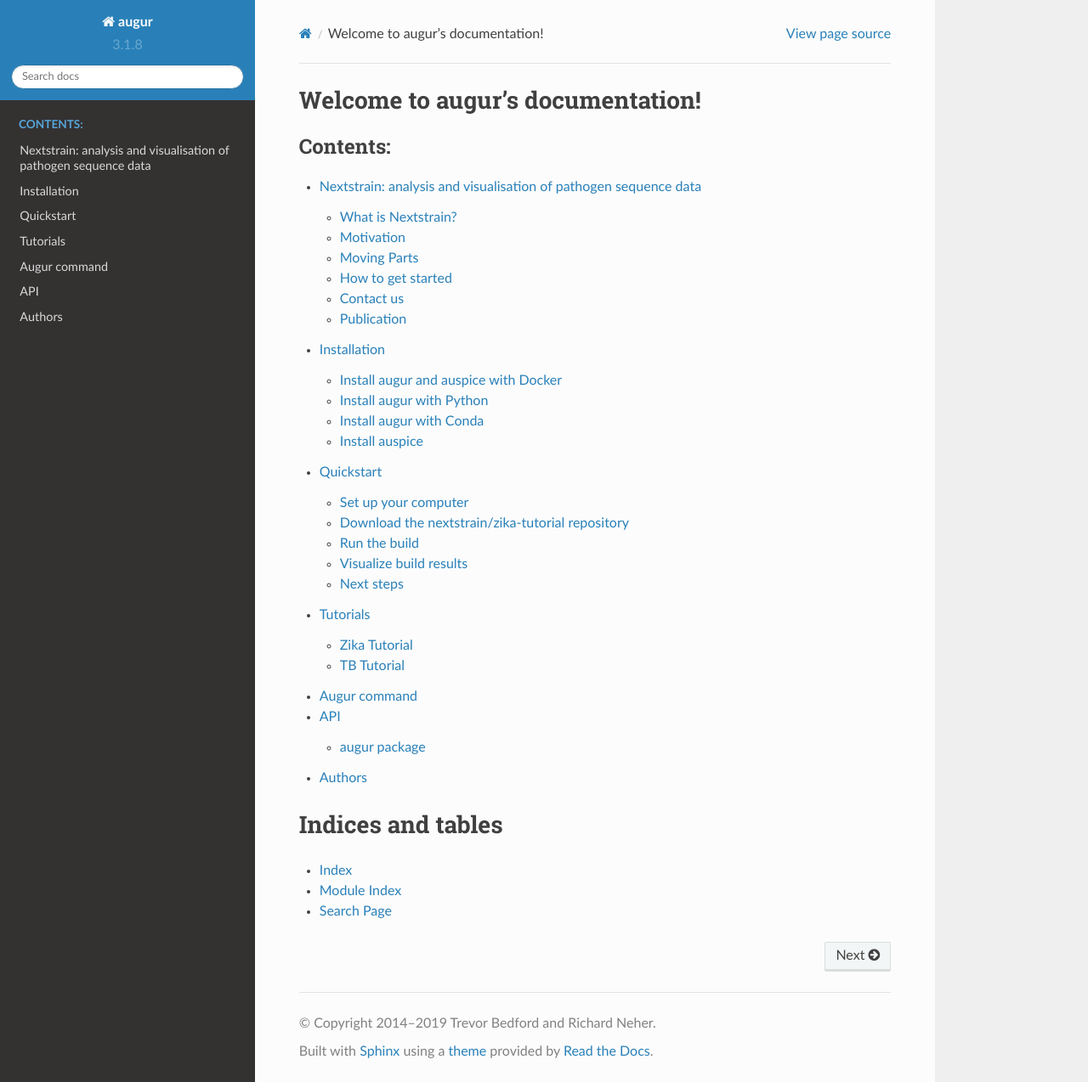
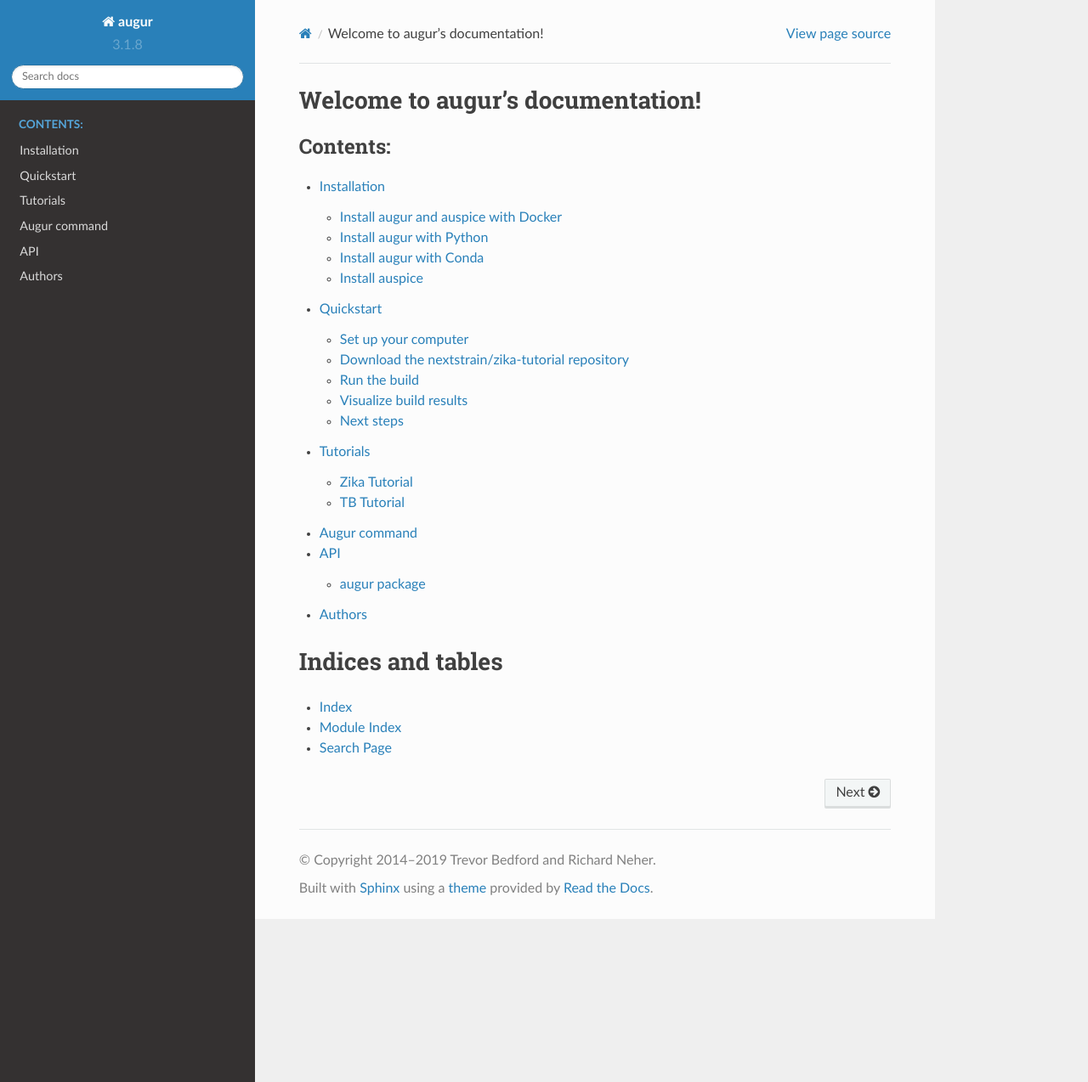
Before and after one commit to nextstrain/augur, a Sphinx documentation site: the page built from docs/index.rst, in a window 1280 px wide and 1274 px high. Shown: the whole window at 85% size. Built offline with Sphinx 7.4.7 and the Read the Docs theme 2.0.0, drawn with Linux system fonts in a browser that asks for light colours; the version number is read from the project's files by our own code; part of the change alters nothing that is shown.

Commit message:
Docs: Remove unrelated introduction to Nextstrain
This was copied over from Nextstrain's docs (some of which apply to
augur), but it doesn't really make sense in this context.  Instead, I'll
adapt some of the current augur README content on the doc home page.

```diff
--- a/docs/index.rst
+++ b/docs/index.rst
@@ -10,7 +10,6 @@ Welcome to augur's documentation!
    :maxdepth: 2
    :caption: Contents:
 
-   introduction
    installation
    quickstart
    tutorials
--- a/docs/introduction.md
+++ /dev/null
@@ -1,48 +0,0 @@
-# Nextstrain: analysis and visualisation of pathogen sequence data
-
-Nextstrain is an open-source project to harness the scientific and public health potential of pathogen genome data. We provide a continually-updated view of publicly available data with powerful analytics and visualizations showing pathogen evolution and epidemic spread. Our goal is to aid epidemiological understanding and improve outbreak response. If you have any questions, or simply want to say hi, please give us a shout at hello@nextstrain.org.
-
-
-### What is Nextstrain?
-
-Nextstrain is a collection of open-source tools to aid in our understanding of pathogen spread and evolution, especially in outbreak scenarios.
-We have designed these in such a way that they can be used with a wide range of data sources, and are easy to replace with your own tooling.
-Broadly speaking, Nextstrain consists of (1) a modular-base bioinformatics pipeline and (2) a web-based visualization program.
-Note that data analyzed outside of Nextstrain can still be visualized here, and similarly the results of Nextstrain-analysis is easily interpretable for further downstream analysis and custom visualizations.
-
-We use these tools to provide a continually-updated view of publicly available data for certain important pathogens such as [influenza](https://www.nextstrain.org/flu), [Ebola](https://www.nextstrain.org/ebola) and [Zika](https://www.nextstrain.org/zika) viruses.
-These data are continually updated whenever new genomes are made available, thus providing the most up-to-date view possible.
-
-
-### Motivation
-
-We built Nextstrain in an attempt to provide a rapid and automatable bioinformatics pipeline for analysis of pathogens in order to better harness the scientific and public health potential of pathogen genome data.
-Open sharing of derived data (such as phylogenies and transmission reconstructions) through [nextstrain.org](https://www.nextstrain.org) is a core priority.
-There is now a growing community of researchers using these tools, with a focus on fast analysis times, interactive visualization and data sharing.
-Our model for data analysis and sharing is for scientists to store the code used for their analyis in GitHub repositories, and if the results are also stored in these repositories they are automatically made available through `nextstrain.org/community/...` URLs (see [here](/docs/pathogen-builds/introduction) for more details).
-
-
-### Moving Parts
-
-1. _Bioinformatics via Augur:_ Sequence analysis is performed by running a series of [augur commands](commands) in discrete steps.
-It's possible to customize which steps are run and to add your own, whether they use augur or not.
-These steps can include subsampling, alignment, tree-inference, node dating etc.
-
-2. _Visualization via Auspice:_ Visualization is via a JavaScript-based web app, which is what you see when you access datasets such as [nextstrain.org/zika](https://www.nextstrain.org/zika).
-This can be installed locally, and as long as your data is in the correct format it can be visualized.
-See the [auspice documentation](https://nextstrain.github.io/auspice/) for more details.
-
-### How to get started
-
-* If you would like to investigate live datasets, [visit nextstrain.org](https://nextstrain.org/) and click on any of the tiles.
-* If you would like to use Nextstrain to process and visualise your own data, you can either start with the [Quickstart](quickstart) which uses a Docker container to run the builds automatically, or follow the [Zika Tutorial](zika-tutorial) which provides a more hands-on approach to processing the data.
-* If you have data generated from other sources (e.g. BEAST, RAxML, etc...) then please watch this space -- we'll add tutorials for these soon!
-
-### Contact us
-
-We are keen to keep expanding the scope of Nextstrain and empowering other researchers to better analyse and understand their data.
-Please don't hesitate to [get in touch with us](mailto:hello@nextstrain.org) if you have any questions or comments.
-
-### Publication
-
-Hadfield et al., [Nextstrain: real-time tracking of pathogen evolution](https://doi.org/10.1093/bioinformatics/bty407), _Bioinformatics_ (2018)
```
